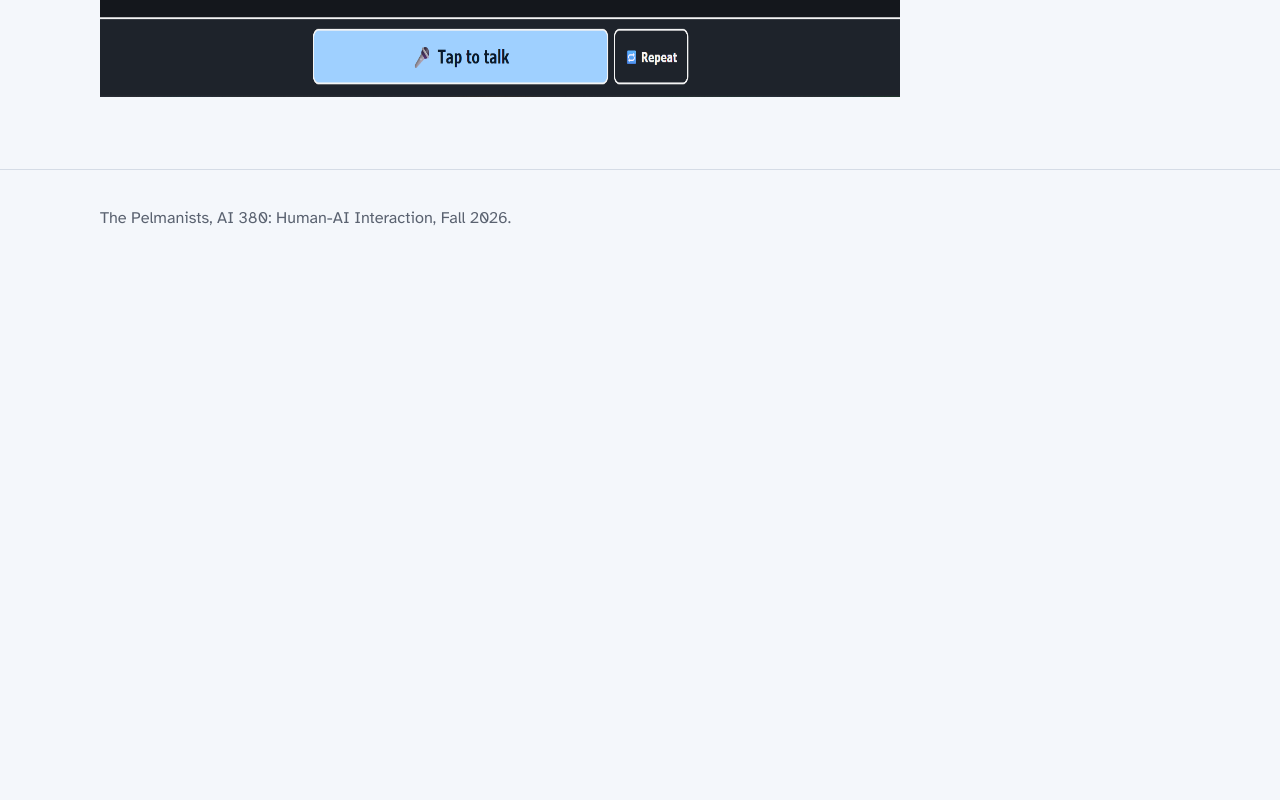
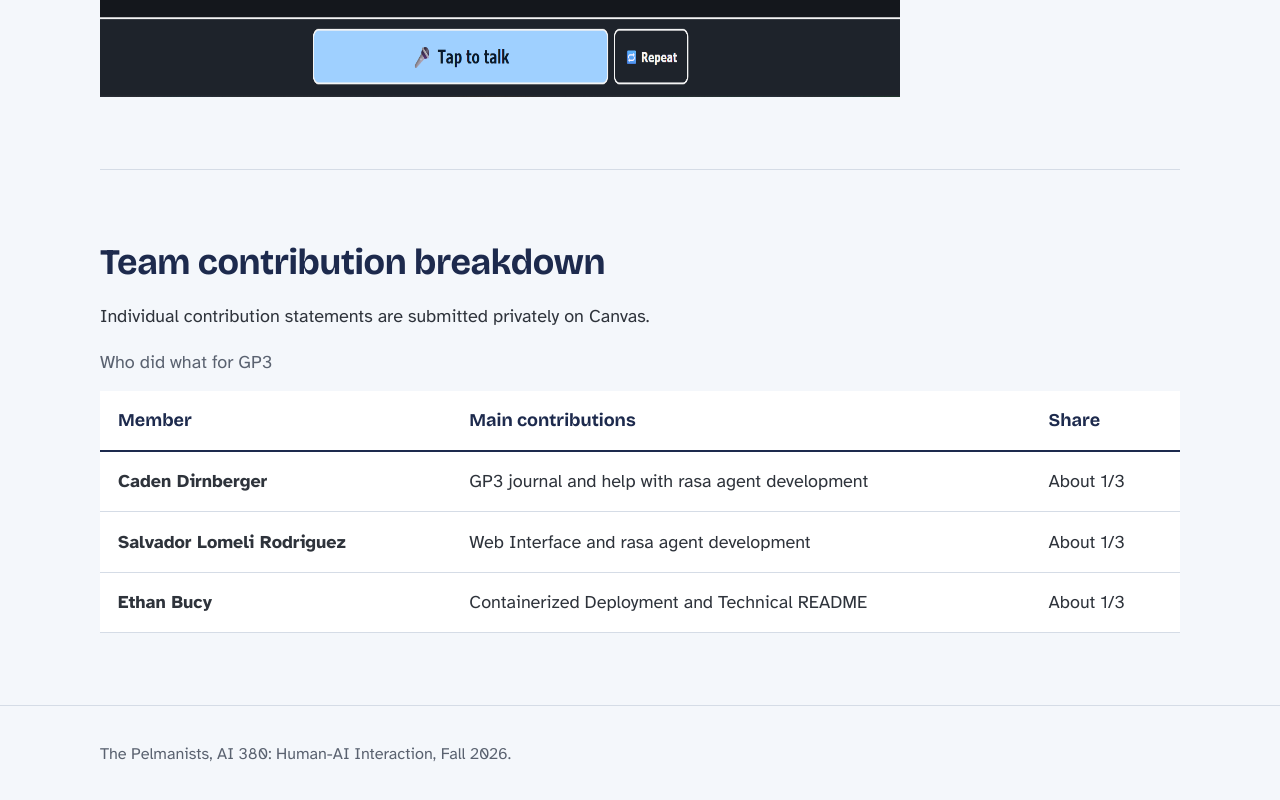
Before and after one commit to Pelmanists/Pelmanists.github.io, a plain HTML site: page gp3.html in a window 1280 px wide. Shown: the part 10646-11446 px from the top of the page. Before the commit the page ends 10930 px from the top, so only its background shows below. Drawn offline with nearby package versions, Linux system fonts and the light colour scheme.

Commit message:
added team contribution

```diff
--- a/gp3.html
+++ b/gp3.html
@@ -278,6 +278,23 @@ set -a; . ./.env; set +a
         <h2>Screenshot</h2>
         <img src="images/helper_screenshot.png" alt="Screenshot of the Helper web interface showing the main menu with buttons for Reminders, Memory Game, Phone Help, and Demo Tools." width="800" height="600">
       </section>
+      <section aria-labelledby="contrib-heading">
+      <h2 id="contrib-heading">Team contribution breakdown</h2>
+      <p>Individual contribution statements are submitted privately on Canvas.</p>
+      <div class="table-scroll" tabindex="0" role="region" aria-label="Contribution table, scrolls horizontally">
+        <table>
+          <caption>Who did what for GP3</caption>
+          <thead>
+            <tr><th scope="col">Member</th><th scope="col">Main contributions</th><th scope="col">Share</th></tr>
+          </thead>
+          <tbody>
+            <tr><th scope="row">Caden Dirnberger</th><td>GP3 journal and help with rasa agent development</td><td>About 1/3</td></tr>
+            <tr><th scope="row">Salvador Lomeli Rodriguez</th><td>Web Interface and rasa agent development</td><td>About 1/3</td></tr>
+            <tr><th scope="row">Ethan Bucy</th><td>Containerized Deployment and Technical README </td><td>About 1/3</td></tr>
+          </tbody>
+        </table>
+      </div>
+    </section>
   </main>
   <footer class="site-footer">
     <div class="wrap">
```
